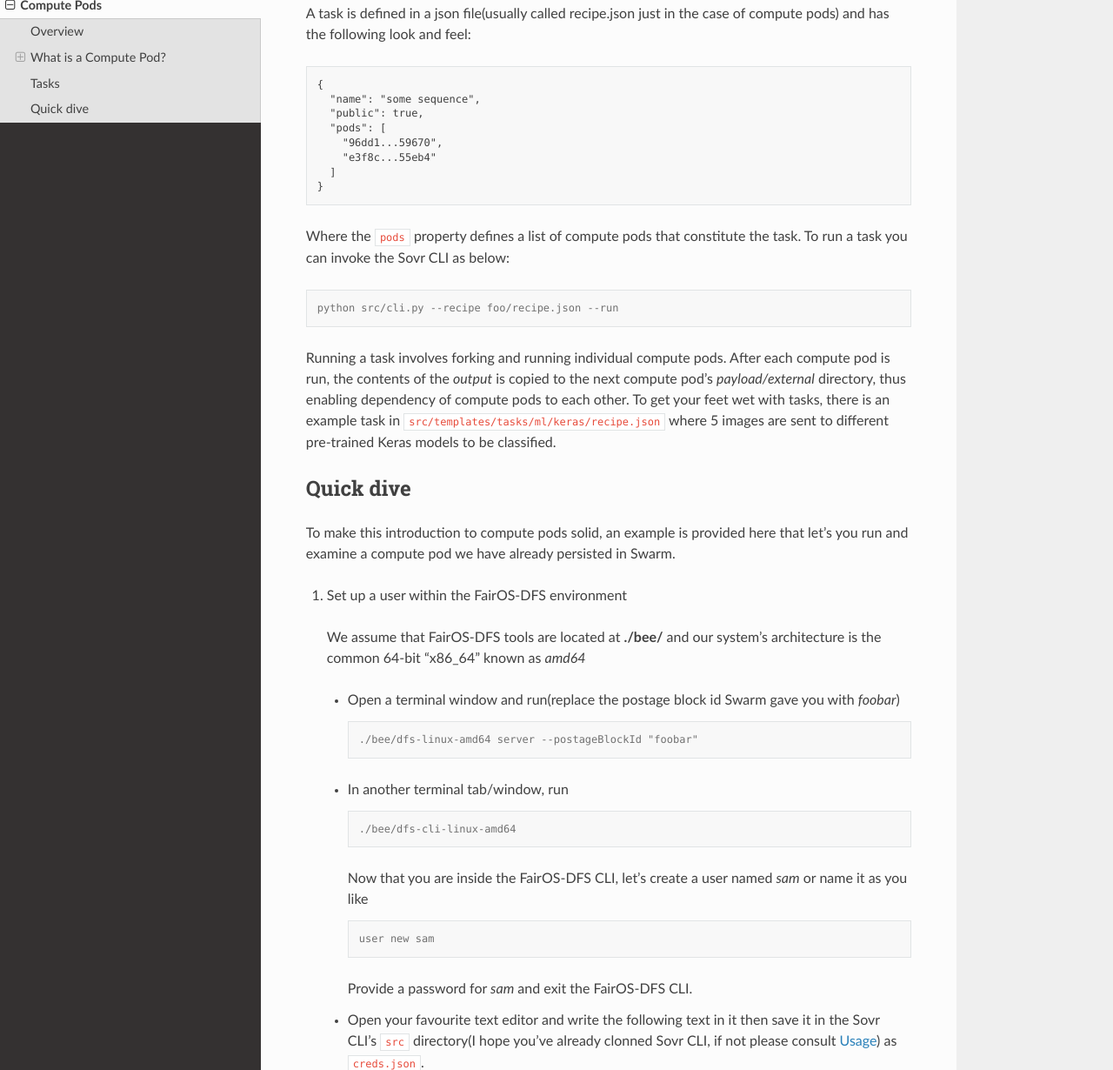
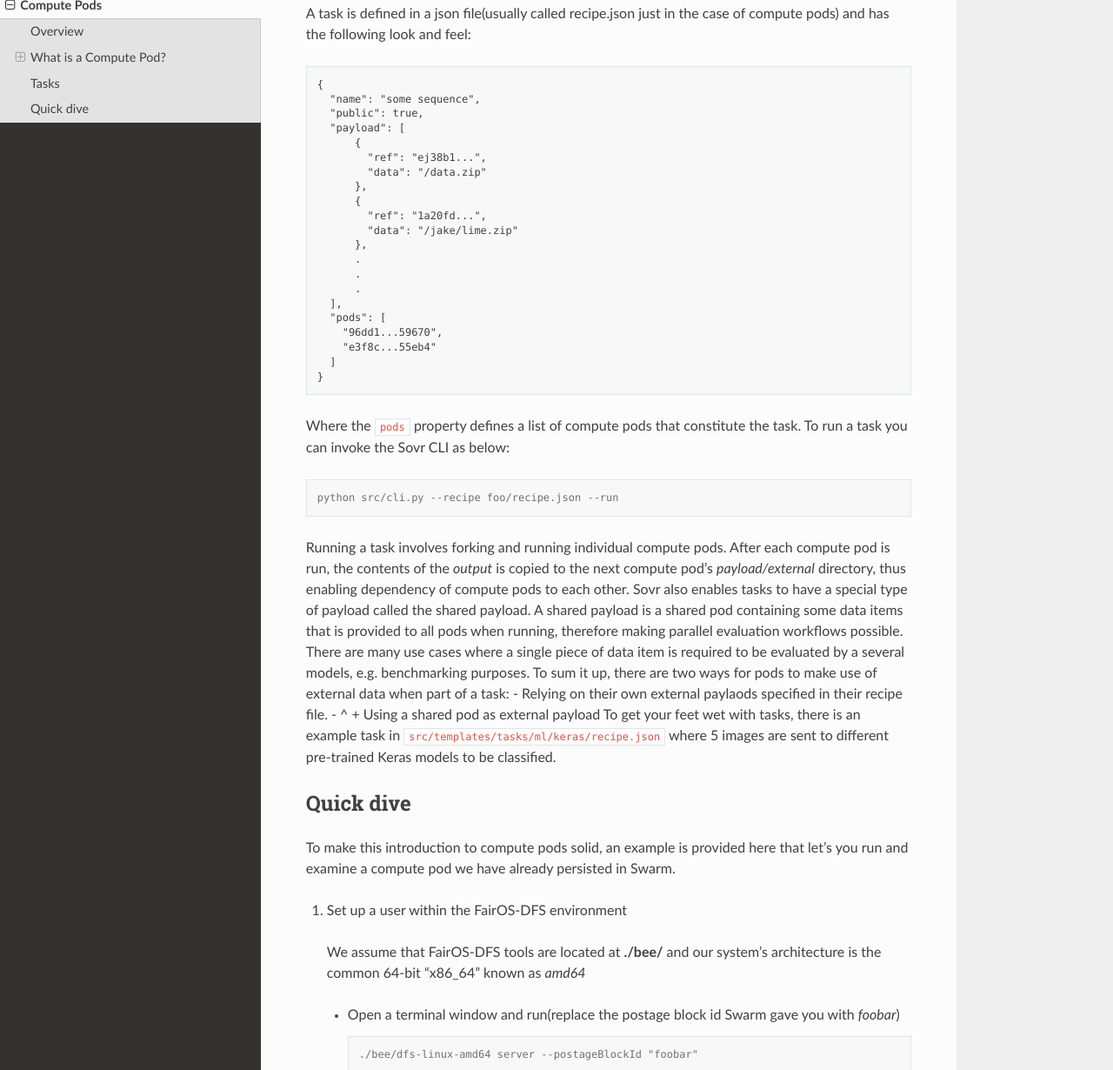
Before and after one commit to WholesumNet/sovr, a Sphinx documentation site: the page built from docs/source/computepods.rst, in a window 1280 px wide and 1400 px high, scrolled down 3887 px. Shown: the part 170-1400 px from the top of the window at 87% size. Built offline with Sphinx 7.4.7 and the Read the Docs theme 2.0.0, drawn with Linux system fonts in a browser that asks for light colours.

Commit message:
new feature: shared payloads in tasks. shared payload allow tasks to evaluate a single data item by several models(pods).

```diff
--- a/docs/source/computepods.rst
+++ b/docs/source/computepods.rst
@@ -160,6 +160,19 @@
   {
     "name": "some sequence",
     "public": true,
+    "payload": [
+        {
+          "ref": "ej38b1...",
+          "data": "/data.zip"
+        },
+        {
+          "ref": "1a20fd...",
+          "data": "/jake/lime.zip"
+        },
+        .
+        .
+        .
+    ],
     "pods": [
       "96dd1...59670",
       "e3f8c...55eb4"
@@ -172,7 +185,11 @@
 
   python src/cli.py --recipe foo/recipe.json --run
 
-Running a task involves forking and running individual compute pods. After each compute pod is run, the contents of the *output* is copied to the next compute pod's *payload/external* directory, thus enabling dependency of compute pods to each other. To get your feet wet with tasks, there is an example task in ``src/templates/tasks/ml/keras/recipe.json`` where 5 images are sent to different pre-trained Keras models to be classified.
+Running a task involves forking and running individual compute pods. After each compute pod is run, the contents of the *output* is copied to the next compute pod's *payload/external* directory, thus enabling dependency of compute pods to each other. Sovr also enables tasks to have a special type of payload called the shared payload. A shared payload is a shared pod containing some data items that is provided to all pods when running, therefore making parallel evaluation workflows possible. There are many use cases where a single piece of data item is required to be evaluated by a several models, e.g. benchmarking purposes.
+To sum it up, there are two ways for pods to make use of external data when part of a task:
+- Relying on their own external paylaods specified in their recipe file.
+- ^ + Using a shared pod as external payload
+To get your feet wet with tasks, there is an example task in ``src/templates/tasks/ml/keras/recipe.json`` where 5 images are sent to different pre-trained Keras models to be classified.
 
 
 Quick dive
```
Also changed, not shown: 1 other file.
